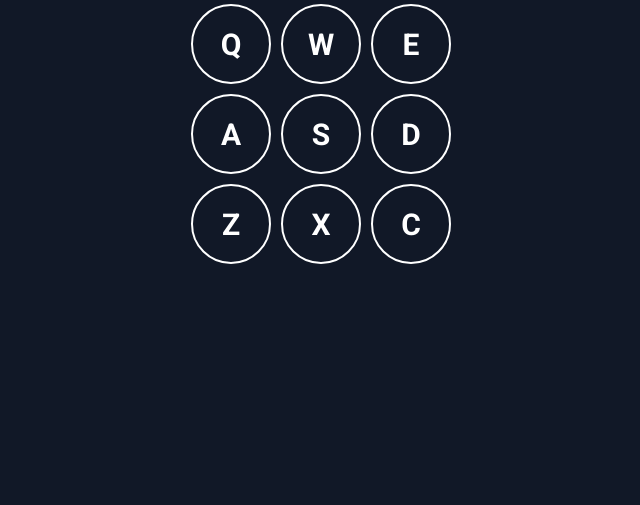
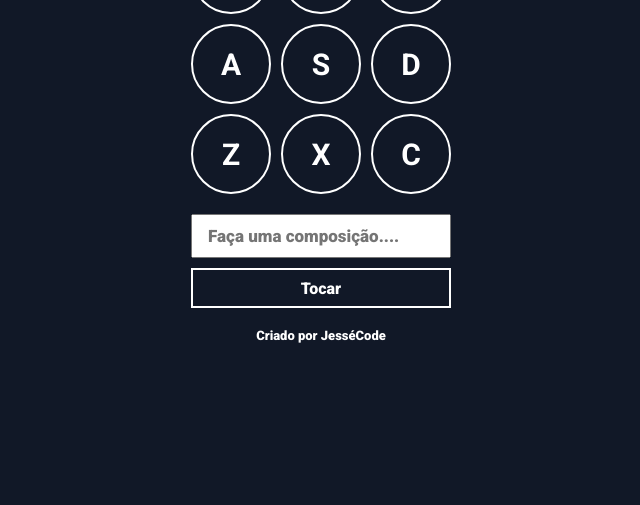
Before and after one commit to jesseprogran/bateria_virtual, a plain HTML site: page index.html in a window 1280 px wide. Shown: the part 295-800 px from the top of the page, without its empty margins (319-959 px from the left). Drawn offline with Linux system fonts and the light colour scheme.

Commit message:
adcionado botão e seu css

```diff
--- a/index.html
+++ b/index.html
@@ -29,6 +29,13 @@
         <div data-key="keyx" class="key">X</div>
         <div data-key="keyc" class="key">C</div>
       </div>
+
+      <div class="composer">
+        <input type="text" id="input" placeholder="Faça uma composição...." />
+        <button>Tocar</button>
+      </div>
+
+      <footer>Criado por JesséCode</footer>
     </div>
   </body>
 </html>
--- a/style.css
+++ b/style.css
@@ -20,6 +20,7 @@
 .container h1 {
   color: #fff;
   margin-bottom: 20px;
+  font-size: 40px;
 }
 
 .keys {
@@ -40,3 +41,42 @@
   font-size: 30px;
   font-weight: bold;
 }
+
+.composer {
+  width: 260px;
+  margin-top: 20px;
+}
+
+.composer #input {
+  width: 100%;
+  outline: none;
+  font-size: 17px;
+  padding: 10px 15px;
+}
+
+.composer button {
+  width: 100%;
+  height: 40px;
+  background: none;
+  border: 2px solid #fff;
+  color: #fff;
+  font-size: 16px;
+  margin-top: 10px;
+  cursor: pointer;
+}
+
+.composer button:hover {
+  background-color: rgba(0, 0, 0, 0.2);
+}
+
+footer {
+  margin-top: 20px;
+  color: #fff;
+  font-size: 13px;
+  transition: 0.3s all;
+  cursor: pointer;
+}
+
+footer:hover {
+  color: #003ec3;
+}
```
